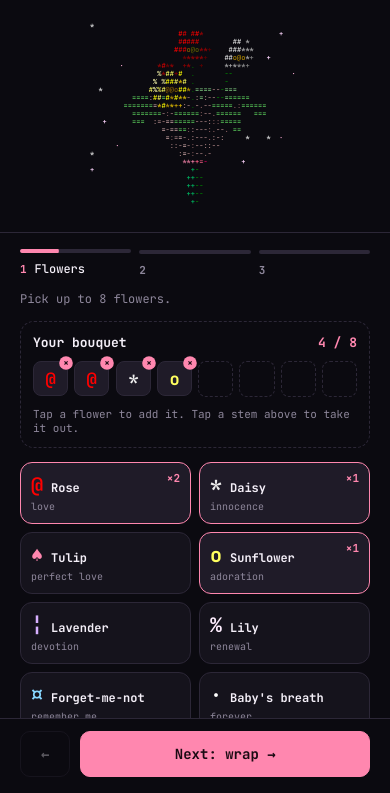
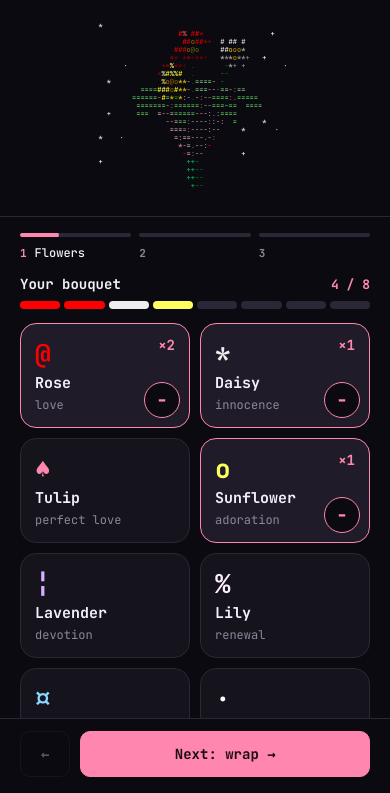
Before and after one commit to JakubSdf/ascii-bouquet, a website built with Vite: page index.html in a window 390 px wide. Shown: the part 51-844 px from the top of the page. Built offline with nearby package versions, Linux system fonts and the light colour scheme.

Commit message:
feat: phone-friendly flower picker
Big two-column tiles: tap to add, a round minus button takes one out, and
the bouquet tray becomes a colored fill meter. Bigger swatches and a
slimmer top bar on narrow screens.

```diff
--- a/src/styles.css
+++ b/src/styles.css
@@ -615,7 +615,18 @@ textarea:focus-visible,
   gap: 8px;
 }
 
+.flower-cell {
+  position: relative;
+  display: flex;
+}
+
+.flower-remove {
+  display: none;
+}
+
 .flower {
+  flex: 1;
+  min-width: 0;
   position: relative;
   display: flex;
   flex-direction: column;
@@ -909,6 +920,7 @@ textarea:focus-visible,
   }
   .hide-sm,
   .intro,
+  .step-hint,
   .hints,
   .preview-message,
   .preview-from,
@@ -932,7 +944,7 @@ textarea:focus-visible,
     padding: 8px 0;
   }
   .preview-canvas {
-    height: 26dvh;
+    height: 24dvh;
   }
   .controls {
     width: auto;
@@ -952,27 +964,89 @@ textarea:focus-visible,
     font-size: 12px;
   }
   .tray {
-    padding: 12px;
+    gap: 8px;
+    padding: 0;
+    border: 0;
+    background: none;
+  }
+  .tray-head {
+    font-size: 14px;
+  }
+  .tray-hint {
+    display: none;
+  }
+  .tray-slots {
+    gap: 4px;
   }
   .tray-slot {
-    font-size: 17px;
-    border-radius: 8px;
+    aspect-ratio: auto;
+    height: 8px;
+    border: 0;
+    border-radius: 4px;
+    background: var(--border);
+    font-size: 0;
+    pointer-events: none;
+  }
+  .tray-slot.is-filled {
+    border: 0;
+    background: var(--stem);
+    animation: none;
   }
   .tray-slot.is-filled::after {
-    opacity: 1;
-    transform: scale(0.85);
+    display: none;
   }
   .flower-grid {
     grid-template-columns: repeat(2, 1fr);
+    gap: 10px;
   }
   .flower {
-    flex-direction: row;
-    flex-wrap: wrap;
-    align-items: baseline;
-    column-gap: 8px;
+    min-height: 100px;
+    padding: 14px;
+    gap: 4px;
+    border-radius: 16px;
+  }
+  .flower-glyph {
+    font-size: 26px;
+  }
+  .flower-name {
+    font-size: 15px;
   }
   .flower-meaning {
-    flex-basis: 100%;
+    font-size: 12px;
+  }
+  .flower-count {
+    top: 12px;
+    right: 14px;
+    font-size: 14px;
+  }
+  .flower-remove {
+    position: absolute;
+    right: 10px;
+    bottom: 10px;
+    display: grid;
+    place-items: center;
+    width: 36px;
+    height: 36px;
+    padding: 0;
+    border: 1px solid var(--accent);
+    border-radius: 50%;
+    background: var(--bg);
+    color: var(--accent);
+    font-size: 20px;
+    font-weight: 700;
+    line-height: 1;
+    animation: pop 200ms cubic-bezier(0.2, 0.8, 0.2, 1) both;
+    transition: transform 120ms ease;
+  }
+  .flower-remove[hidden] {
+    display: none;
+  }
+  .swatch {
+    width: 48px;
+    height: 48px;
+  }
+  .flower-remove:active {
+    transform: scale(0.88);
   }
   .field-row {
     flex-direction: column;
@@ -1251,3 +1325,9 @@ textarea:focus-visible,
     border-radius: 14px;
   }
 }
+
+@media (max-width: 479px) {
+  .hide-xs {
+    display: none;
+  }
+}
--- a/src/web/builder.ts
+++ b/src/web/builder.ts
@@ -65,7 +65,7 @@ export function mountBuilder(root: HTMLElement): () => void {
     h("p", { class: "muted small tray-hint" }, "Tap a flower to add it. Tap a stem above to take it out."),
   );
 
-  const flowerCards = new Map<FlowerId, { card: HTMLButtonElement; count: HTMLElement }>();
+  const flowerCards = new Map<FlowerId, { card: HTMLButtonElement; count: HTMLElement; remove: HTMLButtonElement; cell: HTMLElement }>();
   const flowerGrid = h("div", { class: "flower-grid" });
   for (const [id, spec] of Object.entries(FLOWERS) as [FlowerId, (typeof FLOWERS)[FlowerId]][]) {
     const count = h("span", { class: "flower-count" });
@@ -82,8 +82,11 @@ export function mountBuilder(root: HTMLElement): () => void {
     card.addEventListener("pointerleave", () => peek.hide());
     card.addEventListener("focus", () => peek.show(id, card));
     card.addEventListener("blur", () => peek.hide());
-    flowerCards.set(id, { card, count });
-    flowerGrid.append(card);
+    const remove = h("button", { class: "flower-remove", type: "button", "data-id": id, "aria-label": `Take out a ${spec.name.toLowerCase()}`, hidden: true }, "−");
+    remove.addEventListener("click", () => removeStem(id, cell));
+    const cell = h("div", { class: "flower-cell" }, card, remove);
+    flowerCards.set(id, { card, count, remove, cell });
+    flowerGrid.append(cell);
   }
 
   const swatches = new Map<WrapId, HTMLButtonElement>();
@@ -182,7 +185,7 @@ export function mountBuilder(root: HTMLElement): () => void {
     h("header", { class: "topbar" },
       h("a", { class: "logo", href: "/" }, h("span", { class: "accent" }, "✿"), "ascii-bouquet"),
       h("nav", {},
-        h("a", { href: `${REPO_URL}#how-it-works`, target: "_blank", rel: "noopener" }, "How it works"),
+        h("a", { class: "hide-xs", href: `${REPO_URL}#how-it-works`, target: "_blank", rel: "noopener" }, "How it works"),
         h("a", { class: "hide-sm", href: `${REPO_URL}#open-one-in-your-terminal`, target: "_blank", rel: "noopener" }, "Run it in your terminal"),
         h("a", { href: REPO_URL, target: "_blank", rel: "noopener" }, "GitHub ★"),
       ),
@@ -267,7 +270,7 @@ export function mountBuilder(root: HTMLElement): () => void {
       ...Array.from({ length: LIMITS.maxTotal }, (_, i) => {
         const id = stems[i];
         if (!id) return h("span", { class: "tray-slot", "aria-hidden": "true" });
-        const slot = h("button", { class: "tray-slot is-filled", type: "button", "data-id": id, "aria-label": `Take out a ${FLOWERS[id].name.toLowerCase()}`, title: `Take out ${FLOWERS[id].name.toLowerCase()}` },
+        const slot = h("button", { class: "tray-slot is-filled", type: "button", "data-id": id, "aria-label": `Take out a ${FLOWERS[id].name.toLowerCase()}`, title: `Take out ${FLOWERS[id].name.toLowerCase()}`, style: `--stem:${glyphColor(id)}` },
           h("span", { style: `color:${glyphColor(id)}` }, FLOWERS[id].glyph),
         );
         slot.addEventListener("click", () => removeStem(id, slot));
@@ -285,6 +288,8 @@ export function mountBuilder(root: HTMLElement): () => void {
       c.card.setAttribute("aria-pressed", String(!!f));
       c.count.textContent = f ? `×${f.count}` : "";
       c.card.classList.toggle("is-full", total >= LIMITS.maxTotal);
+      c.remove.hidden = !f;
+      c.cell.classList.toggle("is-picked", !!f);
     }
     for (const [id, btn] of swatches) btn.setAttribute("aria-pressed", String(id === state.wrap));
     wrapLabel.textContent = WRAPS[state.wrap].label;
```
Also changed, not shown: tests/builder.test.ts (+11 -0 lines).
